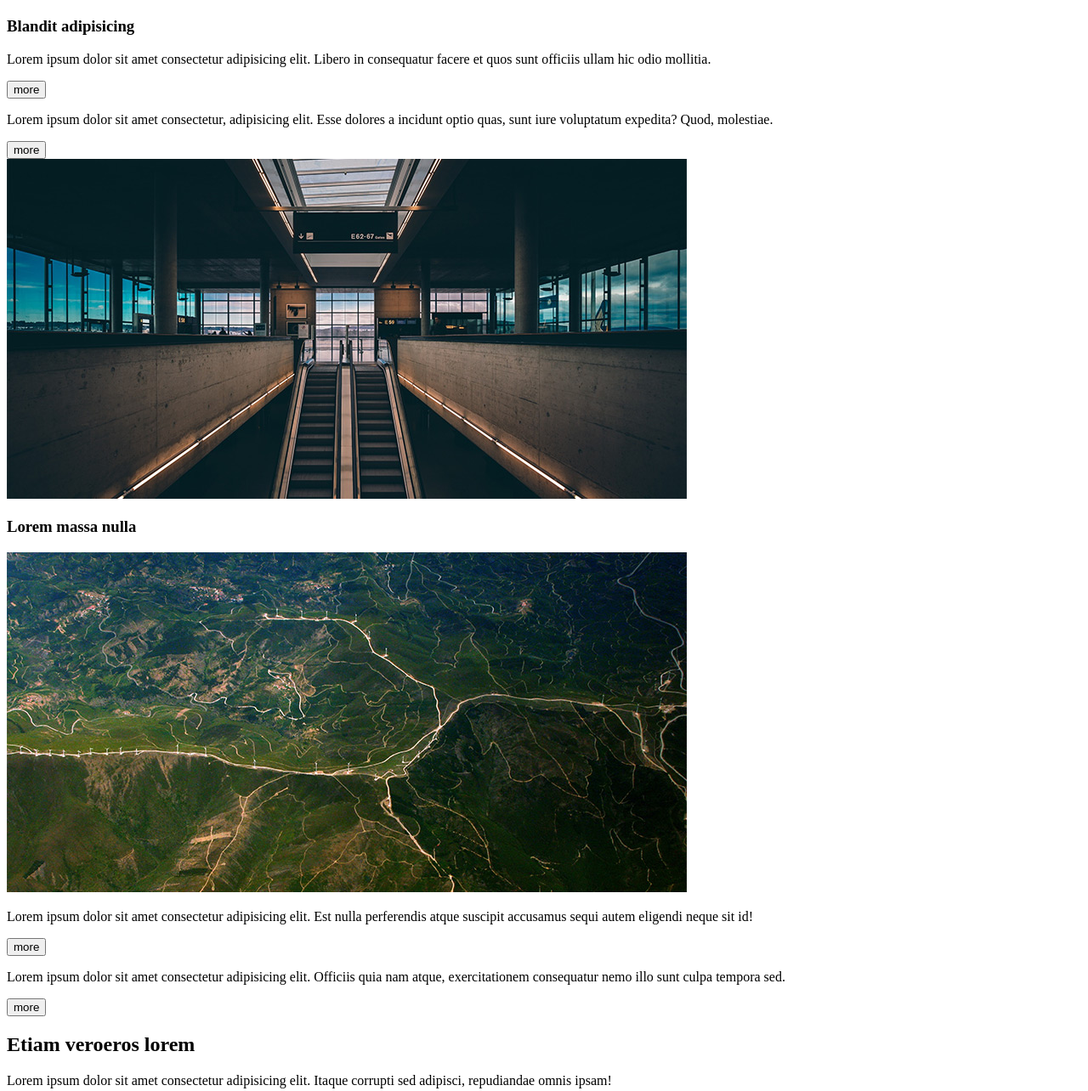
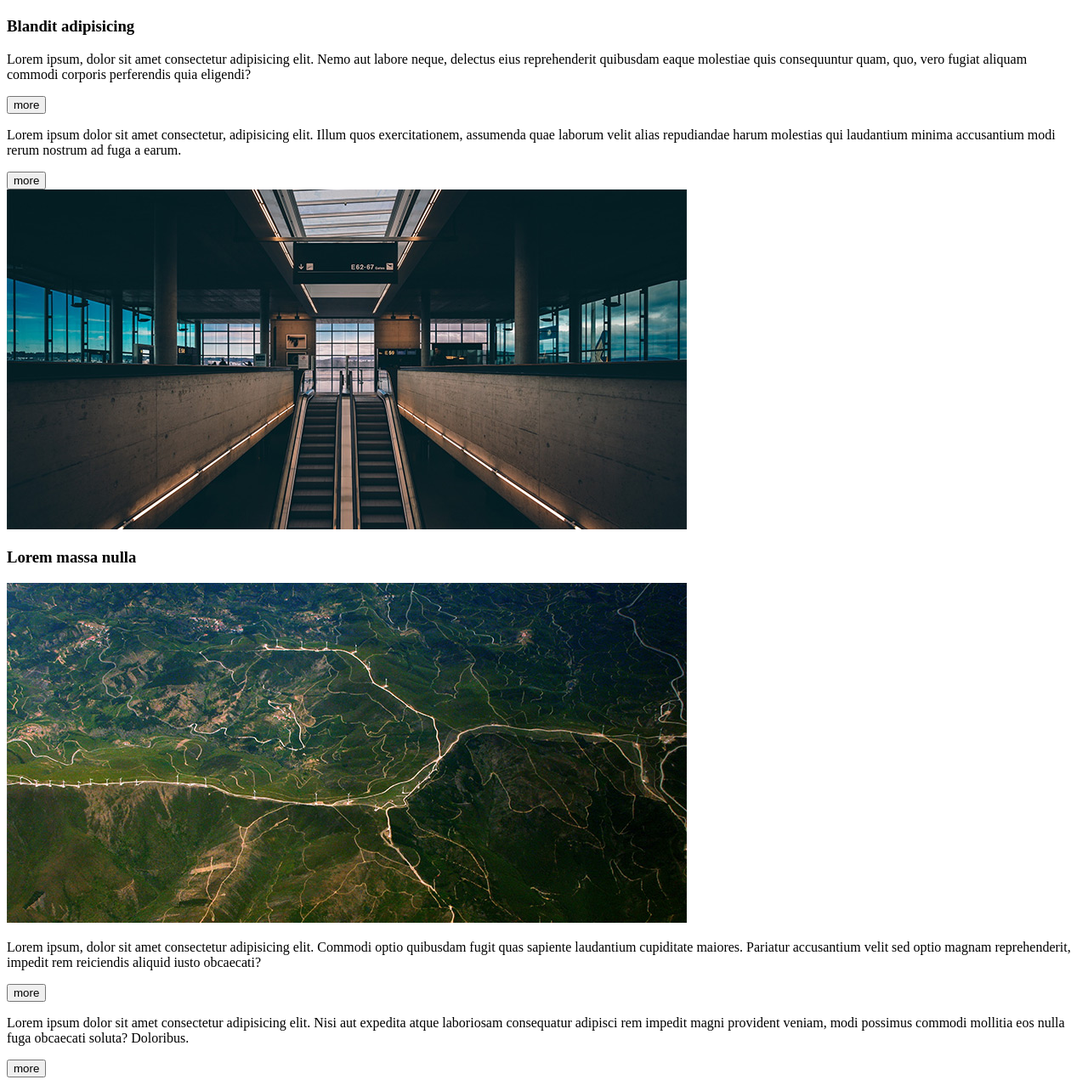
Before and after one commit to philippeK22/epilogue-exo, a plain HTML site: page index.html in a window 1280 px wide. Shown: the part 1850-3134 px from the top of the page at 85% size. Drawn offline with Linux system fonts and the light colour scheme.

Commit message:
fin du dossier index.html

```diff
--- a/index.html
+++ b/index.html
@@ -9,16 +9,17 @@
     <link rel="stylesheet" href="https://cdnjs.cloudflare.com/ajax/libs/font-awesome/5.15.4/css/all.min.css" integrity="sha512-1ycn6IcaQQ40/MKBW2W4Rhis/DbILU74C1vSrLJxCq57o941Ym01SwNsOMqvEBFlcgUa6xLiPY/NS5R+E6ztJQ==" crossorigin="anonymous" referrerpolicy="no-referrer" />
 </head>
 <body>
+    <!-- Début du header -->
     <header>
         <div class="banner">
             <div>
                 <img src="/images/banner.jpg" alt="fond d'écran">
             </div>
-            <div class="header-1">
+          <div class="header-1">
             <h1>Epilogue</h1>
             <hr>
             <p>A free responsive site templated   by <span>templated</span></p>
-             </div>
+          </div>
         </div>
 
 
@@ -52,11 +53,11 @@
         </div>
              <div class="texte1">
                  <div>
-                     <p>Lorem ipsum dolor sit amet consectetur adipisicing elit. Libero in consequatur facere et quos sunt officiis ullam hic odio mollitia.</p>
+                     <p>Lorem ipsum, dolor sit amet consectetur adipisicing elit. Nemo aut labore neque, delectus eius reprehenderit quibusdam eaque molestiae quis consequuntur quam, quo, vero fugiat aliquam commodi corporis perferendis quia eligendi?</p>
                      <button>more</button>
                  </div>
                  <div>
-                     <p>Lorem ipsum dolor sit amet consectetur, adipisicing elit. Esse dolores a incidunt optio quas, sunt iure voluptatum expedita? Quod, molestiae.</p>
+                     <p>Lorem ipsum dolor sit amet consectetur, adipisicing elit. Illum quos exercitationem, assumenda quae laborum velit alias repudiandae harum molestias qui laudantium minima accusantium modi rerum nostrum ad fuga a earum.</p>
                      <button>more</button>
                  </div>
 
@@ -73,11 +74,11 @@
         </div>
         <div class="texte1">
             <div>
-                <p>Lorem ipsum dolor sit amet consectetur adipisicing elit. Est nulla perferendis atque suscipit accusamus sequi autem eligendi neque sit id!</p>
+                <p>Lorem ipsum, dolor sit amet consectetur adipisicing elit. Commodi optio quibusdam fugit quas sapiente laudantium cupiditate maiores. Pariatur accusantium velit sed optio magnam reprehenderit, impedit rem reiciendis aliquid iusto obcaecati?</p>
                 <button>more</button>
             </div>
             <div>
-                <p>Lorem ipsum dolor sit amet consectetur adipisicing elit. Officiis quia nam atque, exercitationem consequatur nemo illo sunt culpa tempora sed.</p>
+                <p>Lorem ipsum dolor sit amet consectetur adipisicing elit. Nisi aut expedita atque laboriosam consequatur adipisci rem impedit magni provident veniam, modi possimus commodi mollitia eos nulla fuga obcaecati soluta? Doloribus.</p>
                 <button>more</button>
             </div>
         </div>
```
